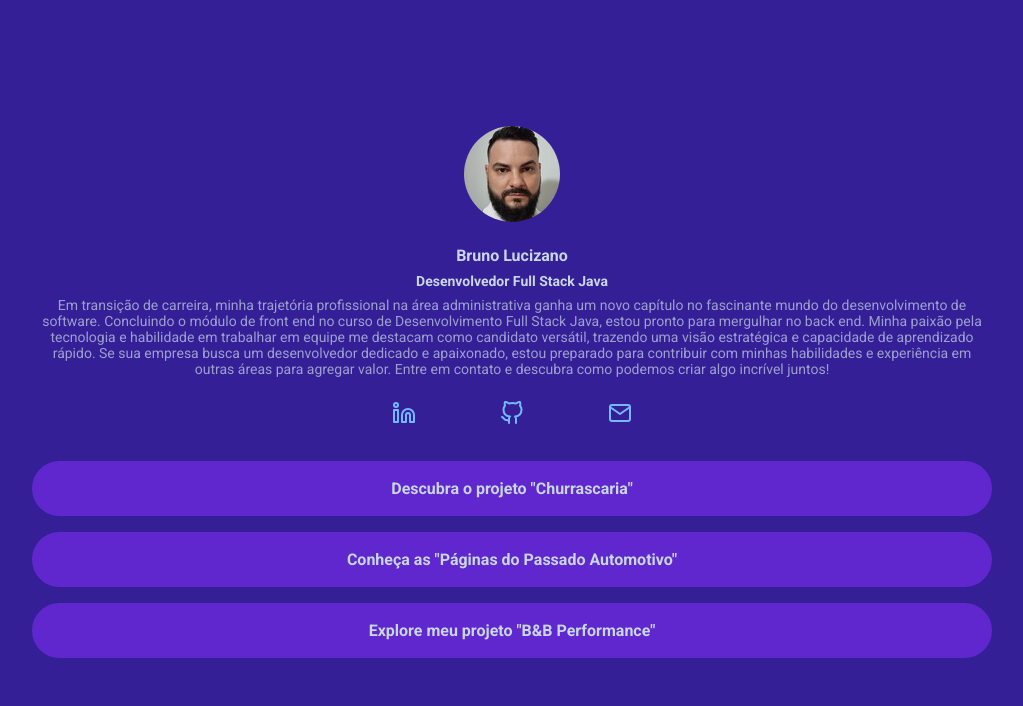
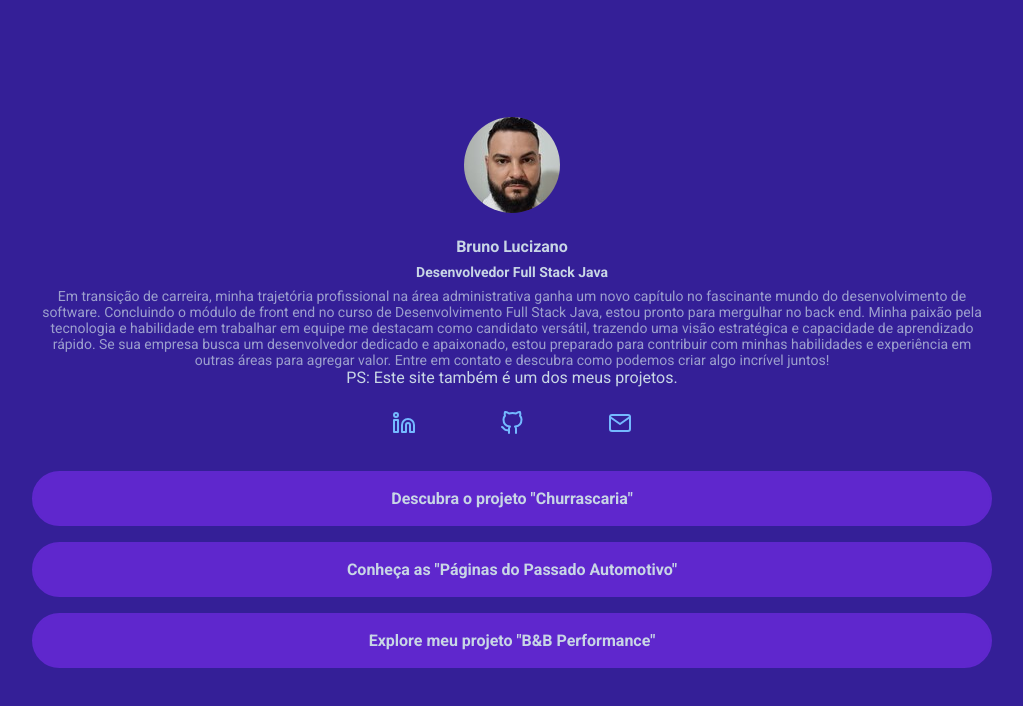
Before and after one commit to BrunoLucizano/LESS, a website: page index.html in a window 1280 px wide. Shown: the whole page, without its empty margins (128-1151 px from the left). Drawn offline with Linux system fonts and the light colour scheme.

Commit message:
inclusão de ps na bio

```diff
--- a/index.html
+++ b/index.html
@@ -18,6 +18,9 @@
                 <h2 class="profile-bio-subtitle">Desenvolvedor Full Stack Java</h2>
                 <p class="profile-bio-description">
                     Em transição de carreira, minha trajetória profissional na área administrativa ganha um novo capítulo no fascinante mundo do desenvolvimento de software. Concluindo o módulo de front end no curso de Desenvolvimento Full Stack Java, estou pronto para mergulhar no back end. Minha paixão pela tecnologia e habilidade em trabalhar em equipe me destacam como candidato versátil, trazendo uma visão estratégica e capacidade de aprendizado rápido. Se sua empresa busca um desenvolvedor dedicado e apaixonado, estou preparado para contribuir com minhas habilidades e experiência em outras áreas para agregar valor. Entre em contato e descubra como podemos criar algo incrível juntos!
+                </p>
+                <p>
+                    PS: Este site também é um dos meus projetos.
                 </p>
             </div>
         </header>
```
